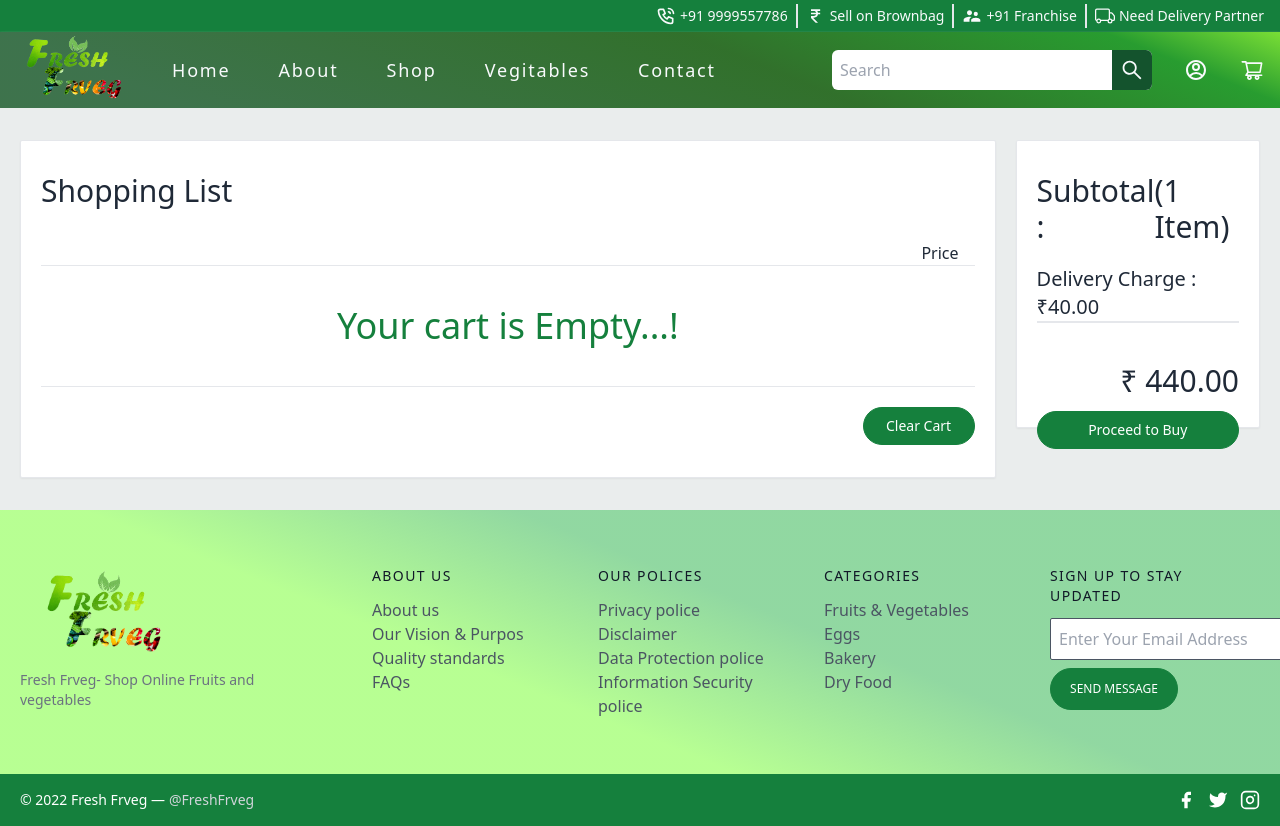
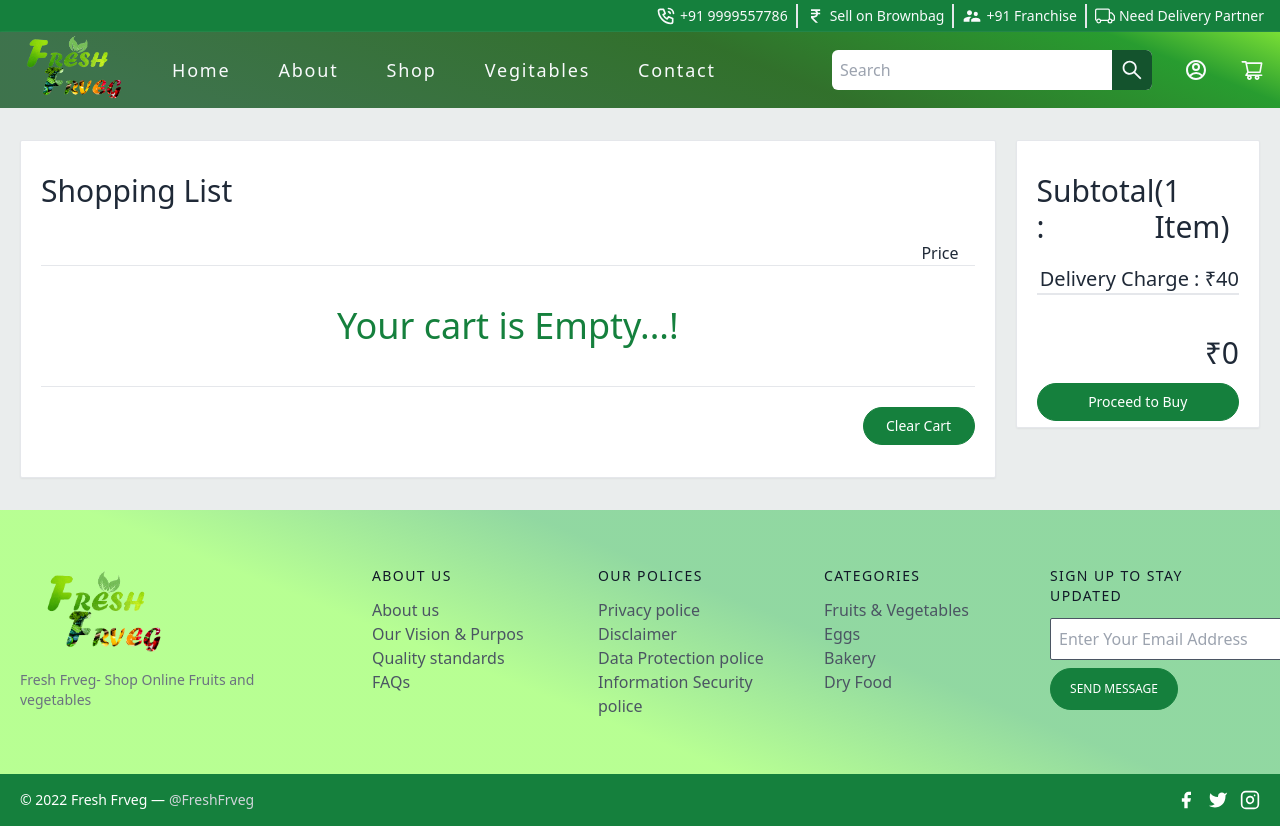
Before and after one commit to adityasingh7402/online_shop, a Next.js app: page /checkout in a window 1280 px wide. Built offline with nearby package versions, Linux system fonts and the light colour scheme.

Commit message:
Important
Move sideCart header to app.js

```diff
--- a/pages/_app.js
+++ b/pages/_app.js
@@ -1,5 +1,4 @@
 import '../styles/globals.css'
-import Navbar from './componenat/Navbar'
 import Footer from './componenat/Footer'
 import Header from './componenat/Header'
 import { useState, useEffect } from 'react'
@@ -12,6 +11,7 @@ function MyApp({ Component, pageProps }) {
     try {
       if(localStorage.getItem("cart")){
         setCart(JSON.parse(localStorage.getItem("cart")))
+        saveCart(JSON.parse(localStorage.getItem("cart")))
       }
     } catch (error) {
       console.error(error);
@@ -55,9 +55,11 @@ function MyApp({ Component, pageProps }) {
     setCart(newCart)
     saveCart(newCart)
   }
+
+
   return<>
-  <Header cart={cart} addToCart={addToCart} removeFromCart={removeFromCart} clearCart={clearCart} subTotal={subTotal}  />
-  <Component cart={cart} addToCart={addToCart} removeFromCart={removeFromCart} clearCart={clearCart} subTotal={subTotal}  {...pageProps} />
+  <Header cart={cart} addToCart={addToCart} removeFromCart={removeFromCart} clearCart={clearCart} subTotal={subTotal} />
+  <Component cart={cart} addToCart={addToCart} removeFromCart={removeFromCart} clearCart={clearCart} subTotal={subTotal} {...pageProps} />
   <Footer />
 </>}
 
--- a/pages/checkout.js
+++ b/pages/checkout.js
@@ -37,7 +37,7 @@ const checkout = ({ cart, addToCart, removeFromCart, clearCart, subTotal }) => {
                 </div>
               </div>
               <div className="product-price w-1/6 flex justify-end">
-                <span className='text-2xl'>{cart[k].price}</span>
+                <span className='text-2xl'>₹{cart[k].price}</span>
               </div>
             </div>})}
             <div className='flex justify-end'>
@@ -47,8 +47,8 @@ const checkout = ({ cart, addToCart, removeFromCart, clearCart, subTotal }) => {
         </div>
         <div className='right-side bg-white w-1/5 ml-5 border border-gray-200 rounded-sm py-8 px-5 shadow-sm h-72'>
           <div className="subtotal text-3xl text-gray-800 flex justify-end pb-2">Subtotal : &nbsp; <span>(1 Item)</span></div>
-          <div className="subtotal text-xl text-gray-800 flex justify-end pt-3  border-b-2 border-gray-200">Delivery Charge : ₹40.00</div>
-          <div className="subtotal text-3xl text-gray-800 flex justify-end pt-10">₹ 440.00</div>
+          <div className="subtotal text-xl text-gray-800 flex justify-end pt-3  border-b-2 border-gray-200">Delivery Charge : ₹40</div>
+          <div className="subtotal text-3xl text-gray-800 flex justify-end pt-10">₹{subTotal===0 ? subTotal: subTotal+40}</div>
           <div className="subtotal text-3xl text-gray-800 flex justify-end pt-3"><button className="flex text-white font-medium text-sm rounded-full bg-green-700 w-full justify-center  py-2 hover:text-gray-800 hover:bg-white border transition-all border-green-700"><p>Proceed to Buy</p></button></div>
         </div>
       </div>
--- a/pages/products/[slug].js
+++ b/pages/products/[slug].js
@@ -2,7 +2,7 @@ import { useRouter } from 'next/router'
 import Image from 'next/image'
 import { useState } from 'react'
 
-const Post = ({addToCart}) => {
+const Post = ({addToCart, toggleCart}) => {
   const router = useRouter()
   const { slug } = router.query
   const [pin, setPin] = useState()
@@ -19,6 +19,7 @@ const Post = ({addToCart}) => {
   const onChangePin = (e) => {
     setPin(e.target.value)
   }
+
 
   return <>
     <section className="text-gray-600 body-font overflow-hidden">
--- a/styles/globals.css
+++ b/styles/globals.css
@@ -38,3 +38,7 @@
     background: rgb(0,164,38);
     background: linear-gradient(202deg, rgba(0,164,38,0.4321078773306197) 37%, rgba(88,255,2,0.42930675688244047) 58%);
 }
+
+body{
+    overflow-x: hidden;
+}
```
Also changed, not shown: pages/componenat/Header.js (+6 -1 lines).
